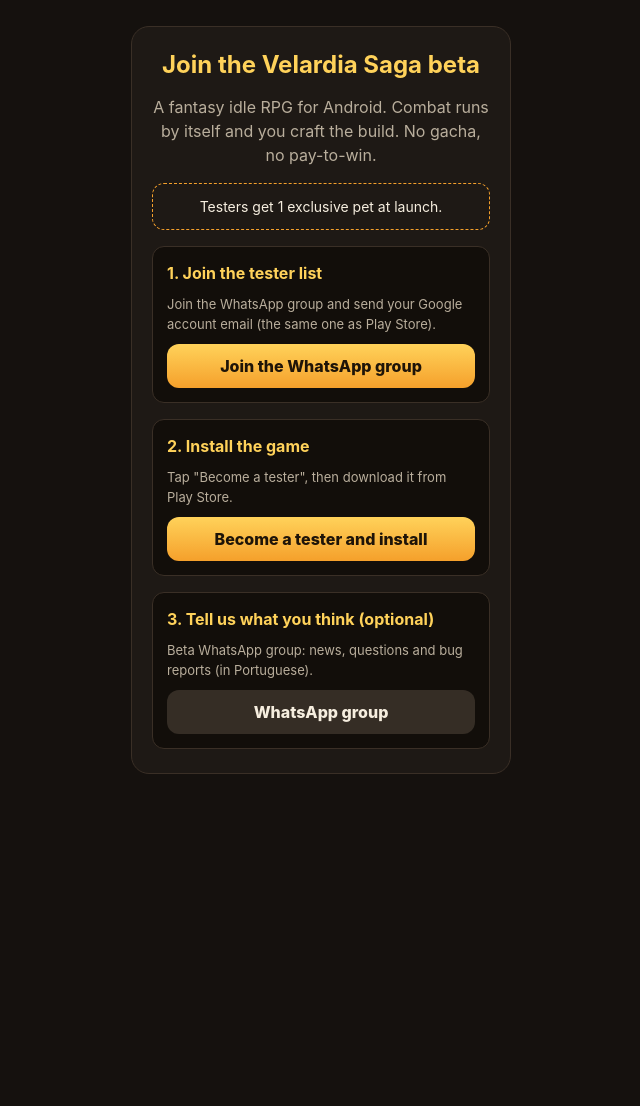
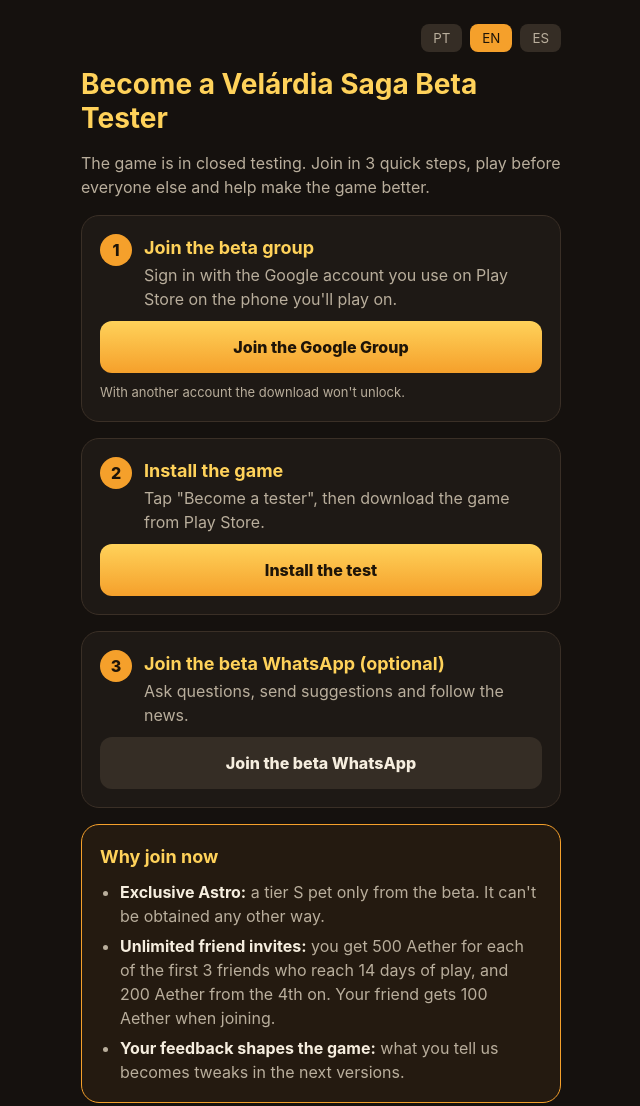
Before and after one commit to nollyamsr/nollyamsr.github.io, a plain HTML site: page beta.html in a window 1280 px wide. Shown: the top 1106 px of the page, without its empty margins (319-959 px from the left). Before the commit the page ends 800 px from the top, so only its background shows below. Drawn offline with Linux system fonts and the light colour scheme.

Commit message:
Página Beta: grupo do Google, vantagens (Astro exclusivo, convite sem limite) e seletor de idioma; convite.html no fluxo novo
Co-Authored-By: Claude Sonnet 5.5 <noreply@anthropic.com>
Claude-Session: https://claude.ai/code/session_01RkguQcuUmo1SLgLWqKux84

```diff
--- a/beta.html
+++ b/beta.html
@@ -4,76 +4,121 @@
 <meta charset="utf-8">
 <meta name="viewport" content="width=device-width, initial-scale=1">
 <title>Beta: Velárdia Saga</title>
-<meta property="og:title" content="Beta do Velárdia Saga">
-<meta property="og:description" content="Idle RPG de fantasia para Android, sem gacha. Entre no beta em 2 toques e ganhe um pet exclusivo no lançamento.">
+<meta property="og:title" content="Seja Beta Tester de Velárdia Saga">
+<meta property="og:description" content="Entre no teste fechado, jogue antes de todo mundo e ganhe o Astro exclusivo do beta.">
 <meta property="og:type" content="website">
-<!-- Página única de entrada do beta: todo post de divulgação aponta para cá.
-     GRUPO_GOOGLE: link "participar" do Grupo do Google ligado ao teste fechado na Play Console.
-     Enquanto estiver vazio, o passo 1 manda a pessoa para o grupo do WhatsApp (jeito antigo).
-     ?de=tiktok (ou reddit, discord...) só serve para a gente saber de onde a pessoa veio. -->
+<!-- Página do beta. 3 passos: grupo do Google -> link de testador -> WhatsApp (opcional).
+     Se GRUPO_GOOGLE ficar vazio, o botão do passo 1 fica desativado.
+     No lançamento, esta página pode sair do ar ou apontar para a Play Store. -->
 <style>
 :root{--fundo:#15110e;--painel:#1e1915;--borda:#3a2f26;--texto:#f6eedf;--texto2:#b9ae9c;--ouro:#ffd25a;--laranja:#f5a02b;--letra-botao:#1e1408}
 *{box-sizing:border-box}
-body{margin:0;background:var(--fundo);color:var(--texto);font:16px/1.5 Inter,system-ui,-apple-system,"Segoe UI",Roboto,sans-serif;min-height:100vh;display:grid;place-items:center;padding:24px 16px}
-main{width:100%;max-width:380px;background:var(--painel);border:1px solid var(--borda);border-radius:18px;padding:24px 20px;display:grid;gap:16px;text-align:center}
-h1{margin:0;color:var(--ouro);font-size:24px;line-height:1.2}
+body{margin:0;background:var(--fundo);color:var(--texto);font:16px/1.5 Inter,system-ui,-apple-system,"Segoe UI",Roboto,sans-serif;padding:24px 16px 48px}
+main{max-width:480px;margin:0 auto;display:grid;gap:16px}
+.idiomas{display:flex;gap:8px;justify-content:flex-end}
+.idiomas button{background:#352d25;color:var(--texto2);border:0;border-radius:8px;padding:6px 12px;font:600 13px inherit;font-family:inherit;cursor:pointer}
+.idiomas button[aria-pressed=true]{background:var(--laranja);color:var(--letra-botao)}
+h1{margin:0;color:var(--ouro);font-size:28px;line-height:1.2}
+h2{margin:0;color:var(--ouro);font-size:18px}
 p{margin:0;color:var(--texto2)}
-.passo{border:1px solid var(--borda);border-radius:12px;padding:14px;background:#120e0a;display:grid;gap:10px;text-align:left}
-.passo b{color:var(--ouro)}
-.passo small{color:var(--texto2);font-size:13px}
-a.botao{display:block;text-align:center;text-decoration:none;border-radius:12px;padding:14px;font-weight:800;line-height:1}
+.cartao{background:var(--painel);border:1px solid var(--borda);border-radius:18px;padding:18px;display:grid;gap:10px}
+.destaque{border-color:var(--laranja);background:#241a10}
+.passo{display:flex;gap:12px;align-items:flex-start}
+.num{flex:none;width:32px;height:32px;border-radius:50%;background:var(--laranja);color:var(--letra-botao);font-weight:800;display:grid;place-items:center}
+.passo h2{margin-bottom:2px}
+a.botao{display:block;text-align:center;text-decoration:none;border-radius:12px;padding:14px;font-weight:800;font-size:16px}
 .principal{background:linear-gradient(var(--ouro),var(--laranja));color:var(--letra-botao)}
-.secundario{background:#352d25;color:var(--texto);font-weight:600}
-.premio{border:1px dashed var(--laranja);border-radius:12px;padding:12px;font-size:14px;color:var(--texto)}
+.secundario{background:#352d25;color:var(--texto)}
+a.botao[aria-disabled=true]{opacity:.45;pointer-events:none}
+.pequeno{font-size:13px}
+ul{margin:0;padding-left:20px;color:var(--texto2);display:grid;gap:6px}
+b{color:var(--texto)}
 </style>
 </head>
 <body>
 <main>
-  <h1 id="titulo"></h1>
-  <p id="sub"></p>
-  <div class="premio" id="premio"></div>
-  <div class="passo"><b id="p1t"></b><small id="p1d"></small><a class="botao principal" id="p1b" target="_blank" rel="noopener"></a></div>
-  <div class="passo"><b id="p2t"></b><small id="p2d"></small><a class="botao principal" id="p2b" target="_blank" rel="noopener"></a></div>
-  <div class="passo"><b id="p3t"></b><small id="p3d"></small><a class="botao secundario" id="p3b" target="_blank" rel="noopener"></a></div>
+  <div class="idiomas">
+    <button data-l="pt">PT</button><button data-l="en">EN</button><button data-l="es">ES</button>
+  </div>
+  <h1 data-t="titulo"></h1>
+  <p data-t="sub"></p>
+
+  <section class="cartao">
+    <div class="passo"><div class="num">1</div><div><h2 data-t="p1t"></h2><p data-t="p1d"></p></div></div>
+    <a class="botao principal" id="grupo" target="_blank" rel="noopener" data-t="p1b"></a>
+    <p class="pequeno" data-t="p1n"></p>
+  </section>
+
+  <section class="cartao">
+    <div class="passo"><div class="num">2</div><div><h2 data-t="p2t"></h2><p data-t="p2d"></p></div></div>
+    <a class="botao principal" id="testador" target="_blank" rel="noopener" data-t="p2b"></a>
+  </section>
+
+  <section class="cartao">
+    <div class="passo"><div class="num">3</div><div><h2 data-t="p3t"></h2><p data-t="p3d"></p></div></div>
+    <a class="botao secundario" id="zap" target="_blank" rel="noopener" data-t="p3b"></a>
+  </section>
+
+  <section class="cartao destaque">
+    <h2 data-t="vt"></h2>
+    <ul id="vantagens"></ul>
+  </section>
+
+  <p class="pequeno" data-t="rodape"></p>
 </main>
 <script>
 (function () {
-  var GRUPO_GOOGLE = "";
+  // Grupo do Google do beta (velardia-saga-beta@googlegroups.com), ligado ao teste fechado na Play Console.
+  var GRUPO_GOOGLE = "https://groups.google.com/g/velardia-saga-beta";
+  var TESTADOR = "https://play.google.com/apps/testing/com.stormleaf.velardia";
   var WHATSAPP = "https://chat.whatsapp.com/LX2LWoTPSJx8s3obxakgEm";
-  var TESTADOR = "https://play.google.com/apps/testing/com.stormleaf.velardia";
-  var TEXTOS = {
-    pt: {titulo: "Entre no beta do Velárdia Saga",
-      sub: "Idle RPG de fantasia para Android. A luta roda sozinha e você monta a build. Sem gacha, sem pay-to-win.",
-      premio: "Quem testa ganha 1 pet exclusivo no lançamento.",
-      p1t: "1. Entre na lista de testadores", p1d: "Use a mesma conta Google da Play Store do celular onde vai jogar. A liberação é na hora.", p1b: "Participar do grupo de testadores",
-      p1dAntigo: "Entre no grupo do WhatsApp e mande o e-mail da sua conta Google (a mesma da Play Store do celular).", p1bAntigo: "Entrar no grupo do WhatsApp",
-      p2t: "2. Instale o jogo", p2d: "Toque em \"Tornar-se testador\" e depois baixe pela Play Store.", p2b: "Virar testador e instalar",
-      p3t: "3. Conte o que achou (opcional)", p3d: "Grupo do WhatsApp do beta: novidades, dúvidas e relatos de erro.", p3b: "Grupo do WhatsApp"},
-    es: {titulo: "Entra en la beta de Velardia Saga",
-      sub: "Idle RPG de fantasía para Android. La pelea corre sola y tú armas la build. Sin gacha, sin pay-to-win.",
-      premio: "Quien prueba gana 1 mascota exclusiva en el lanzamiento.",
-      p1t: "1. Entra en la lista de testers", p1d: "Usa la misma cuenta de Google de Play Store del celular donde vas a jugar. El acceso es inmediato.", p1b: "Unirme al grupo de testers",
-      p1dAntigo: "Entra en el grupo de WhatsApp y envía el correo de tu cuenta de Google (la misma de Play Store).", p1bAntigo: "Entrar en el grupo de WhatsApp",
-      p2t: "2. Instala el juego", p2d: "Toca \"Convertirse en tester\" y luego descárgalo en Play Store.", p2b: "Ser tester e instalar",
-      p3t: "3. Cuéntanos qué te pareció (opcional)", p3d: "Grupo de WhatsApp de la beta: novedades, dudas y reportes de errores (en portugués).", p3b: "Grupo de WhatsApp"},
-    en: {titulo: "Join the Velardia Saga beta",
-      sub: "A fantasy idle RPG for Android. Combat runs by itself and you craft the build. No gacha, no pay-to-win.",
-      premio: "Testers get 1 exclusive pet at launch.",
-      p1t: "1. Join the tester list", p1d: "Use the same Google account as Play Store on the phone you'll play on. Access is instant.", p1b: "Join the tester group",
-      p1dAntigo: "Join the WhatsApp group and send your Google account email (the same one as Play Store).", p1bAntigo: "Join the WhatsApp group",
-      p2t: "2. Install the game", p2d: "Tap \"Become a tester\", then download it from Play Store.", p2b: "Become a tester and install",
-      p3t: "3. Tell us what you think (optional)", p3d: "Beta WhatsApp group: news, questions and bug reports (in Portuguese).", p3b: "WhatsApp group"}
+
+  var T = {
+    pt: {titulo: "Seja Beta Tester de Velárdia Saga", sub: "O jogo está em teste fechado. Entre em 3 passos rápidos, jogue antes de todo mundo e ajude a deixar o jogo melhor.",
+      p1t: "Entre no grupo do beta", p1d: "Entre com a conta Google que você usa na Play Store do celular onde vai jogar.", p1b: "Entrar no Grupo do Google", p1n: "Com outra conta o download não libera.", p1breve: "Link do grupo em breve",
+      p2t: "Instale o jogo", p2d: "Toque em \"Tornar-se testador\" e depois baixe o jogo pela Play Store.", p2b: "Instalar o teste",
+      p3t: "Entre no WhatsApp do beta (opcional)", p3d: "Tire dúvidas, mande sugestões e acompanhe as novidades.", p3b: "Entrar no WhatsApp do beta",
+      vt: "Por que entrar agora",
+      v: ["<b>Astro exclusivo:</b> um pet de tier S só do beta. Não dá para conseguir de outro jeito.", "<b>Convite de amigo sem limite:</b> você ganha 500 Éter por cada um dos 3 primeiros amigos que chegarem a 14 dias de jogo, e 200 Éter do 4º em diante. Seu amigo ganha 100 Éter ao entrar.", "<b>Sua opinião muda o jogo:</b> o que você achar vira ajuste nas próximas versões."],
+      rodape: "Velárdia Saga · Stormleaf"},
+    en: {titulo: "Become a Velárdia Saga Beta Tester", sub: "The game is in closed testing. Join in 3 quick steps, play before everyone else and help make the game better.",
+      p1t: "Join the beta group", p1d: "Sign in with the Google account you use on Play Store on the phone you'll play on.", p1b: "Join the Google Group", p1n: "With another account the download won't unlock.", p1breve: "Group link coming soon",
+      p2t: "Install the game", p2d: "Tap \"Become a tester\", then download the game from Play Store.", p2b: "Install the test",
+      p3t: "Join the beta WhatsApp (optional)", p3d: "Ask questions, send suggestions and follow the news.", p3b: "Join the beta WhatsApp",
+      vt: "Why join now",
+      v: ["<b>Exclusive Astro:</b> a tier S pet only from the beta. It can't be obtained any other way.", "<b>Unlimited friend invites:</b> you get 500 Aether for each of the first 3 friends who reach 14 days of play, and 200 Aether from the 4th on. Your friend gets 100 Aether when joining.", "<b>Your feedback shapes the game:</b> what you tell us becomes tweaks in the next versions."],
+      rodape: "Velárdia Saga · Stormleaf"},
+    es: {titulo: "Sé Beta Tester de Velárdia Saga", sub: "El juego está en prueba cerrada. Entra en 3 pasos rápidos, juega antes que nadie y ayuda a mejorar el juego.",
+      p1t: "Entra al grupo de la beta", p1d: "Entra con la cuenta de Google que usas en Play Store en el celular donde vas a jugar.", p1b: "Entrar al Grupo de Google", p1n: "Con otra cuenta la descarga no se habilita.", p1breve: "Enlace del grupo próximamente",
+      p2t: "Instala el juego", p2d: "Toca \"Convertirse en tester\" y luego descarga el juego desde Play Store.", p2b: "Instalar la prueba",
+      p3t: "Entra al WhatsApp de la beta (opcional)", p3d: "Resuelve dudas, envía sugerencias y sigue las novedades.", p3b: "Entrar al WhatsApp de la beta",
+      vt: "Por qué entrar ahora",
+      v: ["<b>Astro exclusivo:</b> una mascota de tier S solo de la beta. No se puede conseguir de otra forma.", "<b>Invitación de amigos sin límite:</b> ganas 500 Éter por cada uno de los 3 primeros amigos que lleguen a 14 días de juego, y 200 Éter desde el 4.º. Tu amigo gana 100 Éter al entrar.", "<b>Tu opinión cambia el juego:</b> lo que nos cuentes se vuelve ajustes en las próximas versiones."],
+      rodape: "Velárdia Saga · Stormleaf"}
   };
-  var idioma = (navigator.language || "pt").slice(0, 2).toLowerCase();
-  var t = TEXTOS[idioma] || TEXTOS.en;
-  document.documentElement.lang = idioma === "pt" ? "pt-BR" : idioma;
-  if (!GRUPO_GOOGLE) { t.p1d = t.p1dAntigo; t.p1b = t.p1bAntigo; }
-  ["titulo", "sub", "premio", "p1t", "p1d", "p1b", "p2t", "p2d", "p2b", "p3t", "p3d", "p3b"].forEach(function (id) {
-    document.getElementById(id).textContent = t[id];
+
+  var salvo = ""; try { salvo = localStorage.getItem("idioma") || ""; } catch (e) {}
+  var idioma = salvo || (navigator.language || "pt").slice(0, 2).toLowerCase();
+  if (!T[idioma]) { idioma = "en"; }
+
+  function aplicar(l) {
+    var t = T[l];
+    document.documentElement.lang = l === "pt" ? "pt-BR" : l;
+    document.querySelectorAll("[data-t]").forEach(function (el) { el.textContent = t[el.getAttribute("data-t")]; });
+    var g = document.getElementById("grupo");
+    if (GRUPO_GOOGLE) { g.href = GRUPO_GOOGLE; g.removeAttribute("aria-disabled"); }
+    else { g.removeAttribute("href"); g.setAttribute("aria-disabled", "true"); g.textContent = t.p1breve; }
+    document.getElementById("testador").href = TESTADOR;
+    document.getElementById("zap").href = WHATSAPP;
+    var ul = document.getElementById("vantagens");
+    ul.innerHTML = "";
+    t.v.forEach(function (h) { var li = document.createElement("li"); li.innerHTML = h; ul.appendChild(li); });
+    document.querySelectorAll(".idiomas button").forEach(function (b) { b.setAttribute("aria-pressed", b.dataset.l === l ? "true" : "false"); });
+  }
+  document.querySelectorAll(".idiomas button").forEach(function (b) {
+    b.addEventListener("click", function () { try { localStorage.setItem("idioma", b.dataset.l); } catch (e) {} aplicar(b.dataset.l); });
   });
-  document.getElementById("p1b").href = GRUPO_GOOGLE || WHATSAPP;
-  document.getElementById("p2b").href = TESTADOR;
-  document.getElementById("p3b").href = WHATSAPP;
+  aplicar(idioma);
 })();
 </script>
 </body>
```
Also changed, not shown: convite.html (+7 -7 lines).
